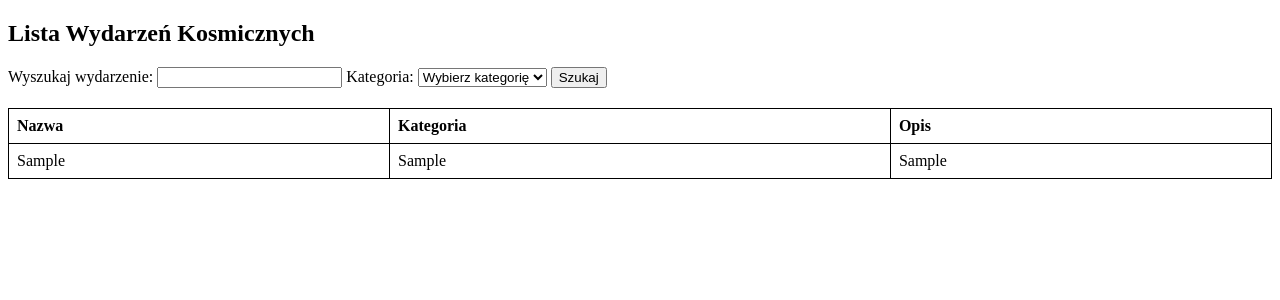
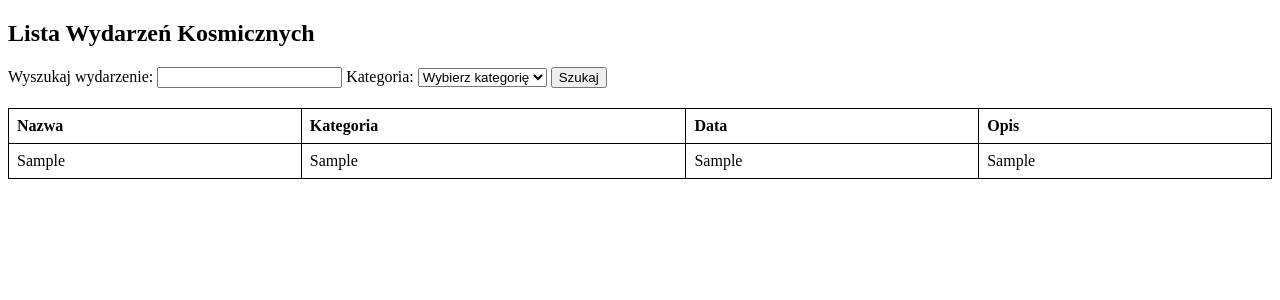
Before and after one commit to PogorzelskiJakub/Kalendarium-wydarzen-kosmicznych, a PHP site: page /list.php in a window 1280 px wide. Shown: the part 26-326 px from the top of the page. Run offline with PHP 8.4, Linux system fonts and the light colour scheme; the visitor is signed in with stand-in values (Sample User, id 1); tables that the repository leaves empty or names only in its code hold one stand-in row (values such as "Sample post").

Commit message:
lista według daty

```diff
--- a/list.php
+++ b/list.php
@@ -2,9 +2,12 @@
 require("session.php");
 require("db.php");
 
+// Inicjalizacja zmiennych na nazwę do wyszukiwania, kategorię do filtrowania i sortowanie
 $searchTerm = "";
 $category = "";
+$order = "data"; // Domyślne sortowanie według daty
 
+// Obsługa formularza wyszukiwania
 if(isset($_GET['search'])) {
     $searchTerm = $_GET['search'];
 }
@@ -12,8 +15,8 @@ if(isset($_GET['category'])) {
     $category = $_GET['category'];
 }
 
-// Zapytanie SQL bazujące na wybranej kategorii i wprowadzonej nazwie
-$sql = "SELECT nazwa, kategoria, opis FROM wydarzenia WHERE 1=1";
+// Zapytanie SQL bazujące na wybranej kategorii i wprowadzonej nazwie, sortowanie po dacie
+$sql = "SELECT nazwa, kategoria, data, opis FROM wydarzenia WHERE 1=1";
 
 // Dodanie warunku na nazwę
 if (!empty($searchTerm)) {
@@ -25,12 +28,16 @@ if (!empty($category)) {
     $sql .= " AND kategoria = '$category'";
 }
 
+// Dodanie sortowania po dacie
+$sql .= " ORDER BY $order";
+
 $result = $conn->query($sql);
 
 // Pobranie listy unikalnych kategorii
 $sql_categories = "SELECT DISTINCT kategoria FROM wydarzenia";
 $result_categories = $conn->query($sql_categories);
 
+// Inicjalizacja zmiennej, która będzie przechowywać listę wydarzeń
 $events = [];
 
 if ($result->num_rows > 0) {
@@ -88,15 +95,17 @@ if ($result->num_rows > 0) {
             <tr>
                 <th>Nazwa</th>
                 <th>Kategoria</th>
+                <th>Data</th>
                 <th>Opis</th>
             </tr>
         </thead>
         <tbody>
             <?php foreach ($events as $event): ?>
                 <tr>
-                    <td><?php echo $event['nazwa']; ?></td>
-                    <td><?php echo $event['kategoria']; ?></td>
-                    <td><?php echo $event['opis']; ?></td>
+                    <td><?php echo htmlspecialchars($event['nazwa']); ?></td>
+                    <td><?php echo htmlspecialchars($event['kategoria']); ?></td>
+                    <td><?php echo isset($event['data']) ? htmlspecialchars($event['data']) : ''; ?></td>
+                    <td><?php echo htmlspecialchars($event['opis']); ?></td>
                 </tr>
             <?php endforeach; ?>
         </tbody>
@@ -105,5 +114,6 @@ if ($result->num_rows > 0) {
 </html>
 
 <?php
+// Zamknij połączenie z bazą danych
 $conn->close();
 ?>
```
